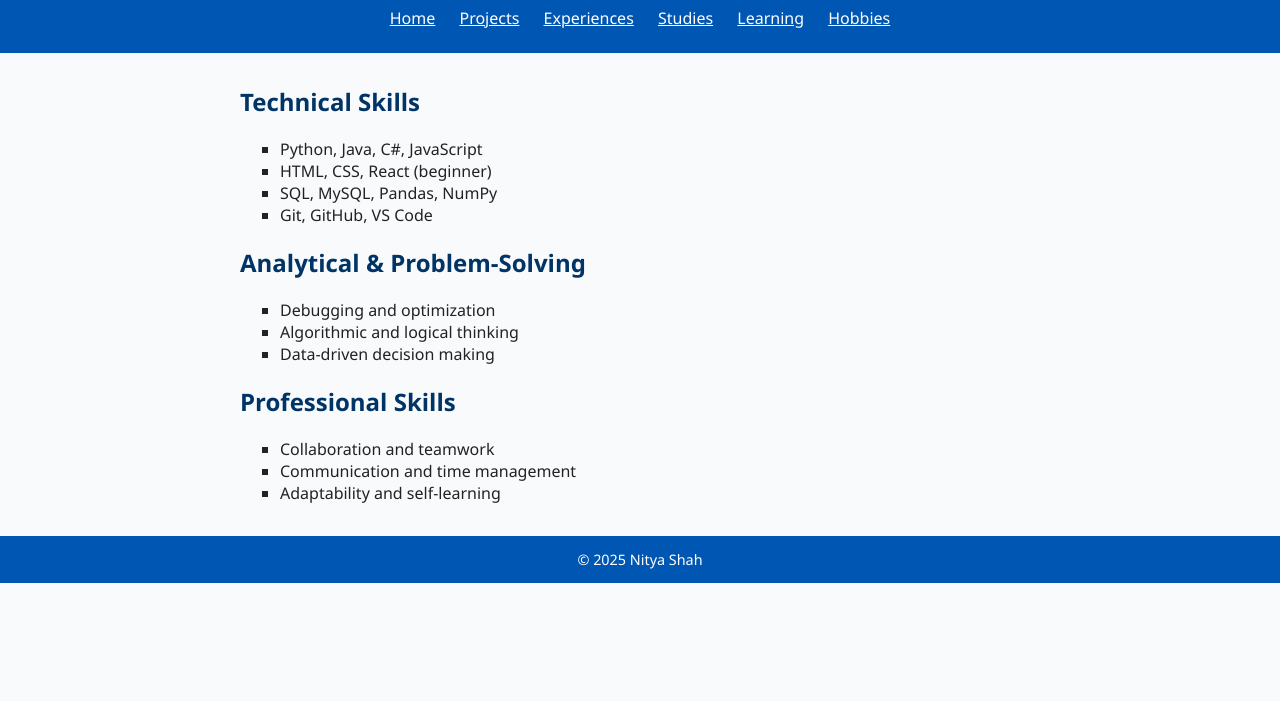
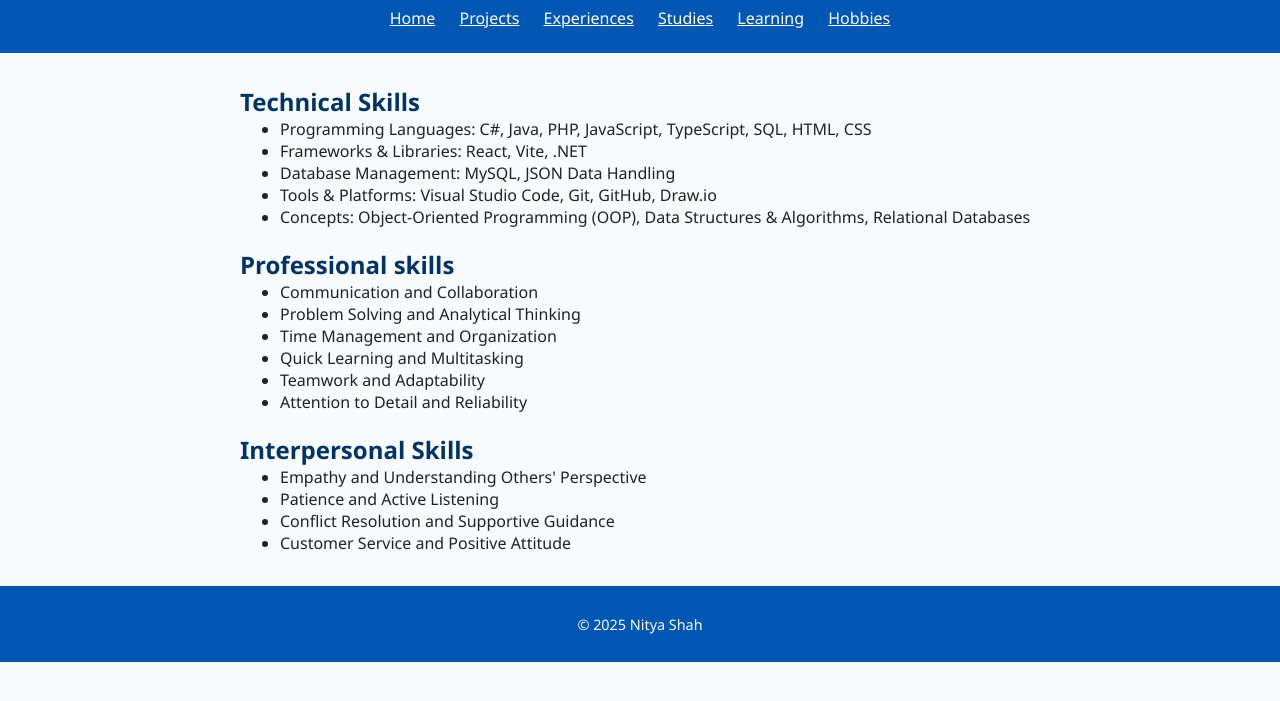
Before and after one commit to Nitya-star/Nitya-star.github.io, a plain HTML site: page skills.html in a window 1280 px wide. Shown: the part 91-792 px from the top of the page. Drawn offline with Linux system fonts and the light colour scheme.

Commit message:
Almost finished with making the website

```diff
--- a/main.css
+++ b/main.css
@@ -44,11 +44,13 @@ footer {
 }
 
 ul {
-  list-style-type: square;
+  list-style-type: disc;
+  margin-top: 0em;
 }
 
 h2, h3 {
   color: #003366;
+  margin-bottom: 0em;
 }
 
 a {
@@ -65,7 +67,3 @@ ol > li {
   margin-bottom: 0.2em;
   font-size: large;
 }
-
-p {
-  margin: 0em;
-}
--- a/skills.html
+++ b/skills.html
@@ -23,28 +23,33 @@
     <section>
       <h2>Technical Skills</h2>
       <ul>
-        <li>Python, Java, C#, JavaScript</li>
-        <li>HTML, CSS, React (beginner)</li>
-        <li>SQL, MySQL, Pandas, NumPy</li>
-        <li>Git, GitHub, VS Code</li>
+        <li>Programming Languages: C#, Java, PHP, JavaScript, TypeScript, SQL, HTML, CSS</li>
+        <li>Frameworks & Libraries: React, Vite, .NET</li>
+        <li>Database Management: MySQL, JSON Data Handling</li>
+        <li>Tools & Platforms: Visual Studio Code, Git, GitHub, Draw.io</li>
+        <li>Concepts: Object-Oriented Programming (OOP), Data Structures & Algorithms, Relational Databases</li>
       </ul>
     </section>
 
     <section>
-      <h2>Analytical & Problem-Solving</h2>
+      <h2>Professional skills</h2>
       <ul>
-        <li>Debugging and optimization</li>
-        <li>Algorithmic and logical thinking</li>
-        <li>Data-driven decision making</li>
+        <li>Communication and Collaboration</li>
+        <li>Problem Solving and Analytical Thinking</li>
+        <li>Time Management and Organization</li>
+        <li>Quick Learning and Multitasking</li>
+        <li>Teamwork and Adaptability</li>
+        <li>Attention to Detail and Reliability</li>
       </ul>
     </section>
 
     <section>
-      <h2>Professional Skills</h2>
+      <h2>Interpersonal Skills</h2>
       <ul>
-        <li>Collaboration and teamwork</li>
-        <li>Communication and time management</li>
-        <li>Adaptability and self-learning</li>
+        <li>Empathy and Understanding Others' Perspective</li>
+        <li>Patience and Active Listening</li>
+        <li>Conflict Resolution and Supportive Guidance</li>
+        <li>Customer Service and Positive Attitude</li>
       </ul>
     </section>
   </main>
```
Also changed, not shown: hobbies.html (+4 -3 lines), learning.html (+8 -5 lines), studies.html (+1 -1 lines).
